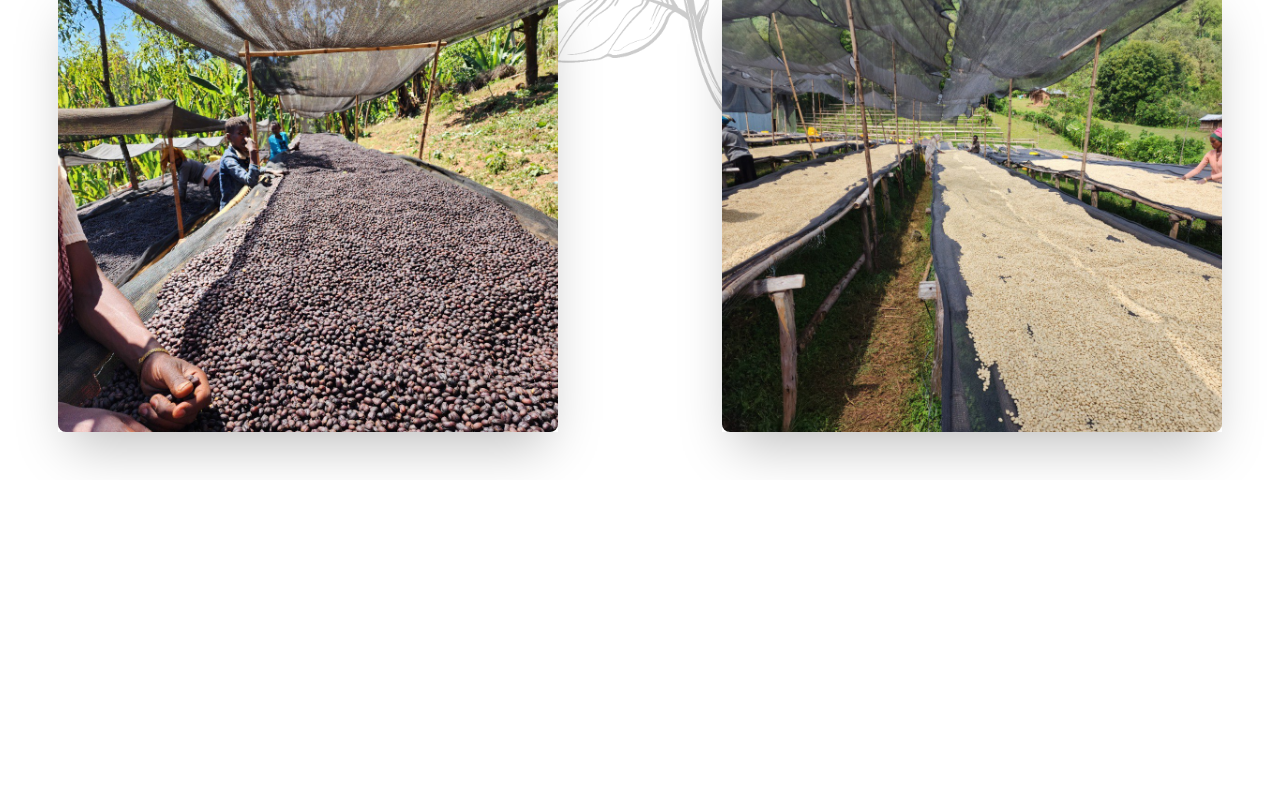
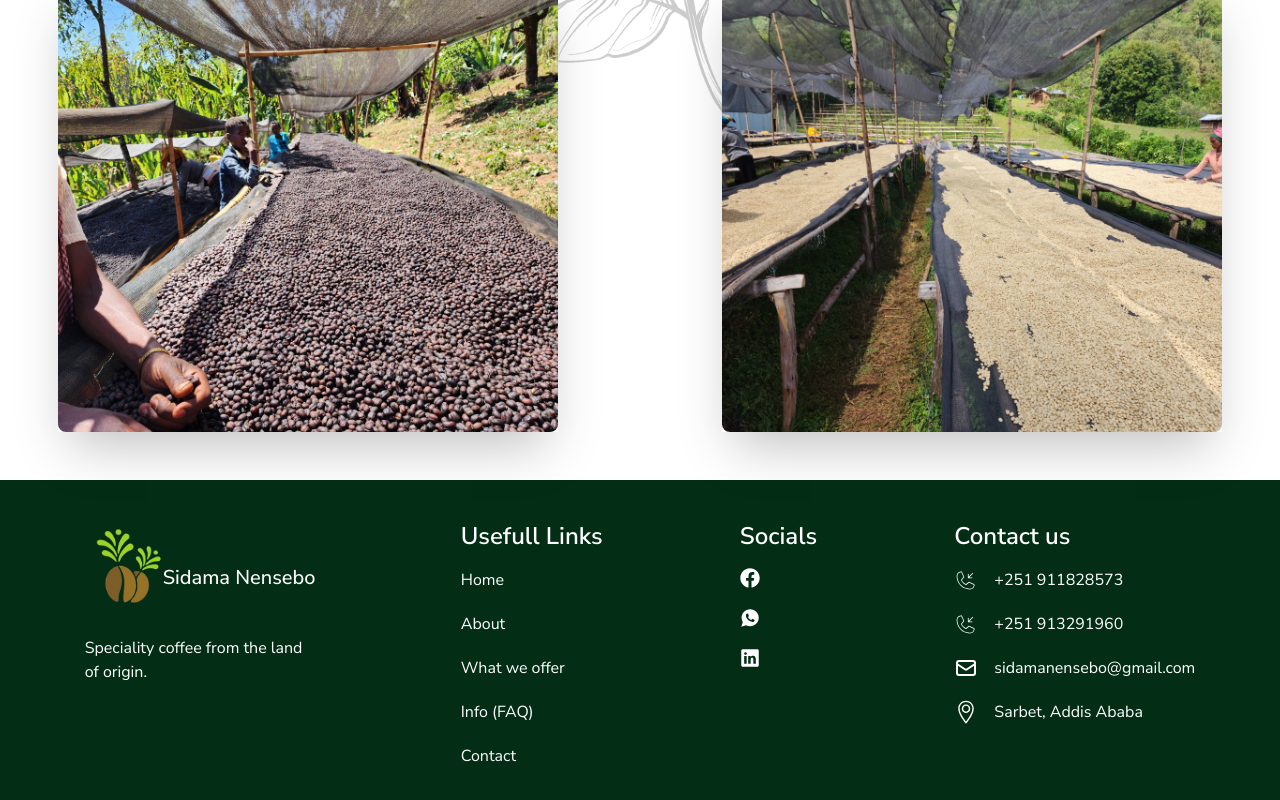
Before and after one commit to natnaelTy/Nensebo, a Next.js app: page / in a window 1280 px wide. Shown: the part 3862-4662 px from the top of the page. Before the commit the page ends 4342 px from the top, so only its background shows below. Built offline with nearby package versions, Linux system fonts and the light colour scheme.

Commit message:
footer added

```diff
--- a/app/layout.tsx
+++ b/app/layout.tsx
@@ -2,6 +2,7 @@ import type { Metadata } from "next";
 import { Geist, Geist_Mono, Open_Sans, Nunito_Sans } from "next/font/google";
 import "./globals.css";
 import NavBar from "./components/navbar/NavBar";
+import Footer from "./components/footer/page";
 
 
 const geistMono = Geist_Mono({
@@ -39,6 +40,7 @@ export default function RootLayout({
 
         <NavBar/>
         {children}
+        <Footer/>
       </body>
     </html>
   );
```
